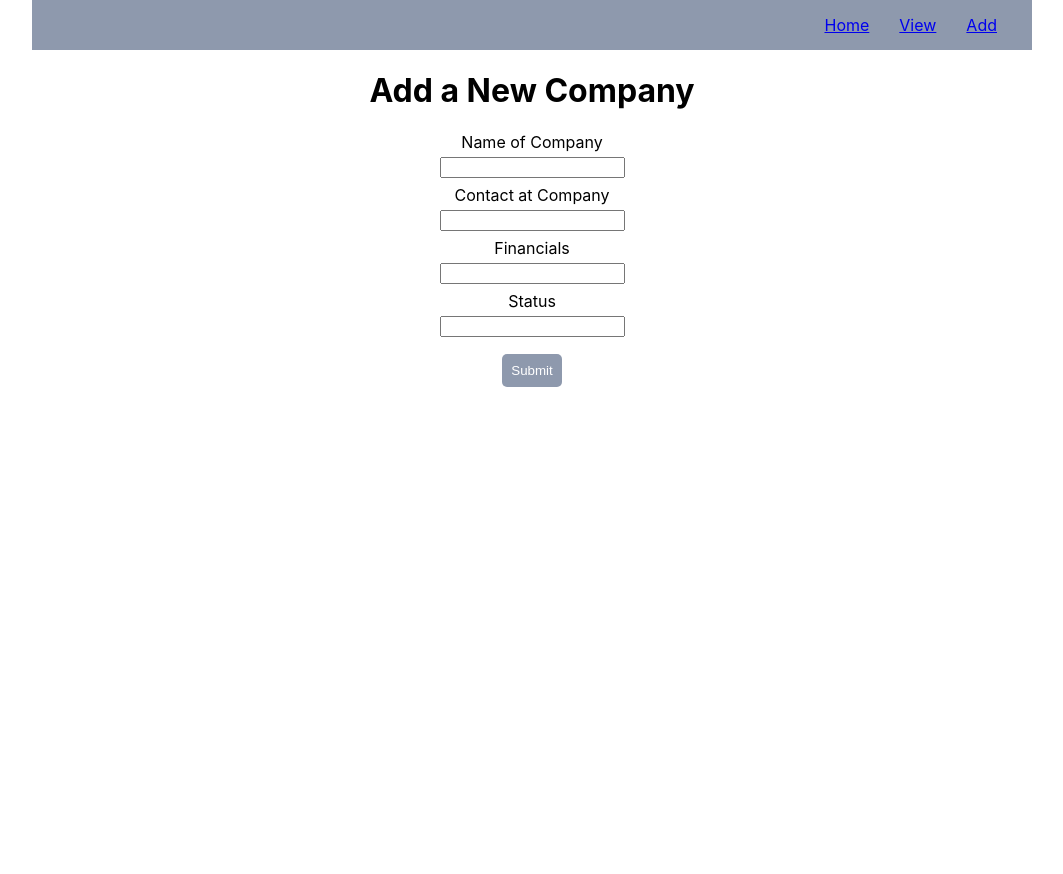
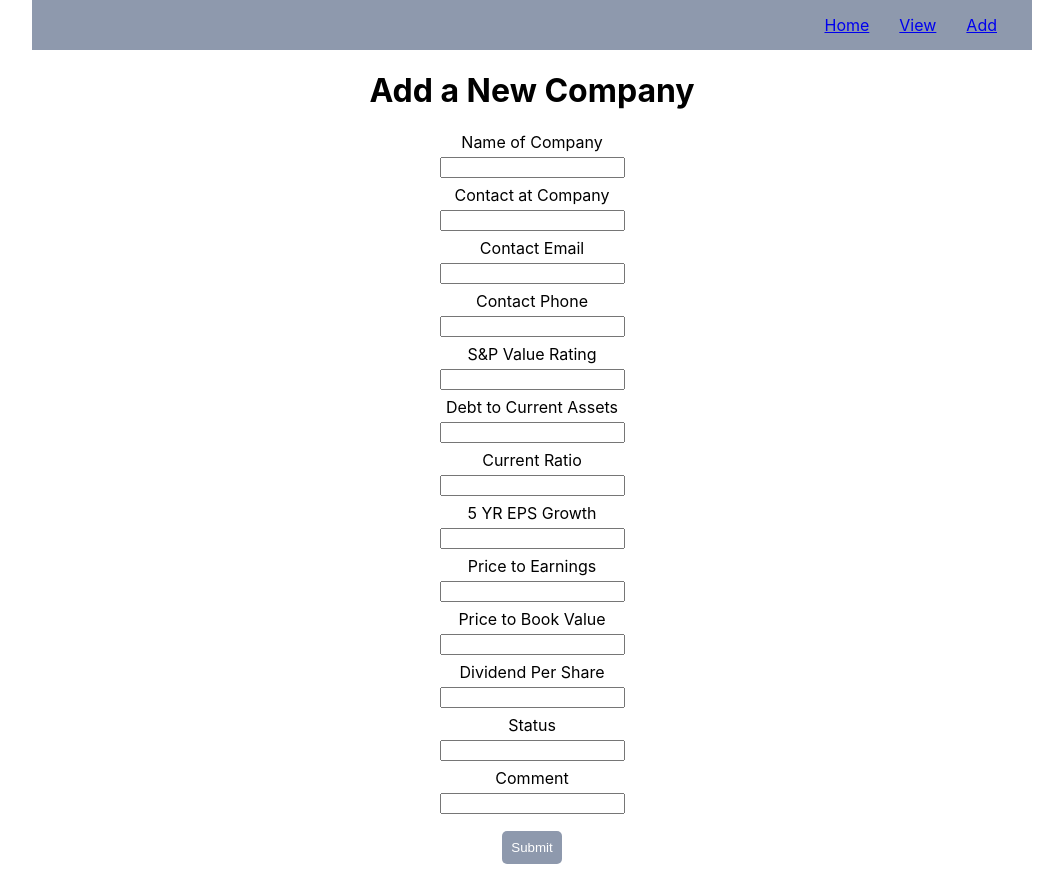
Before and after one commit to deepbsd/AcquireCo, a React (Create React App) app: page /addcompany in a window 1280 px wide. Shown: the whole page, without its empty margins (108-1171 px from the left). Before the commit the page ends 800 px from the top, so only its background shows below. Built offline with nearby package versions, Linux system fonts and the light colour scheme.

Commit message:
got add working on new schema

```diff
--- a/src/components/addcompany.js
+++ b/src/components/addcompany.js
@@ -12,16 +12,33 @@ class AddCompany extends Component {
         ev.preventDefault();
         const name = this.getCompanyName.value;
         const contact = this.getCompanyContact.value;
-        const financials = this.getCompanyFinancials.value;
-        const status = this.getCompanyStatus.value;
+        const contactEmail = this.getCompanyContactEmail.value;
+        const contactPhone = this.getCompanyContactPhone.value;
+        const SPValue = this.getCompanySPValue.value;
+        const DebtToCA = this.getCompanyDebtToCA.value;
+        const CR = this.getCompanyCR.value;
+        const fiveYrEPSGrowth = this.getFiveYrEPSGrowth.value;
+        const PE = this.getCompanyPE.value;
+        const PBV = this.getCompanyPBV.value;
+        const DivPS = this.getCompanyDivPS.value;
+        const Status = this.getCompanyStatus.value;
+        const comment = this.getCompanyComment.value;
 
         const company = {
             id: new Date(),
             name,
             contact,
-            financials,
-            status,
-            editing: false
+            contactEmail,
+            contactPhone,
+            SPValue,
+            DebtToCA,
+            CR,
+            fiveYrEPSGrowth,
+            PE,
+            PBV,
+            DivPS,
+            Status,
+            comment
         }
 
         //console.log("Company: ",company)
@@ -57,13 +74,58 @@ class AddCompany extends Component {
            </div>
 
            <div className="formGroup">
-               <label htmlFor="formInput">Financials</label><br />
-               <input type="text"  ref={(input)=>this.getCompanyFinancials = input} />
+               <label htmlFor="formInput">Contact Email</label><br />
+               <input type="text"  ref={(input)=>this.getCompanyContactEmail = input} />
+           </div>
+
+           <div className="formGroup">
+               <label htmlFor="formInput">Contact Phone</label><br />
+               <input type="text"  ref={(input)=>this.getCompanyContactPhone = input} />
+           </div>
+
+           <div className="formGroup">
+               <label htmlFor="formInput">S&P Value Rating</label><br />
+               <input type="text"  ref={(input)=>this.getCompanySPValue = input} />
+           </div>
+
+           <div className="formGroup">
+               <label htmlFor="formInput">Debt to Current Assets</label><br />
+               <input type="text"  ref={(input)=>this.getCompanyDebtToCA = input} />
+           </div>
+
+           <div className="formGroup">
+               <label htmlFor="formInput">Current Ratio</label><br />
+               <input type="text"  ref={(input)=>this.getCompanyCR = input} />
+           </div>
+
+           <div className="formGroup">
+               <label htmlFor="formInput">5 YR EPS Growth</label><br />
+               <input type="text"  ref={(input)=>this.getFiveYrEPSGrowth = input} />
+           </div>
+
+           <div className="formGroup">
+               <label htmlFor="formInput">Price to Earnings</label><br />
+               <input type="text"  ref={(input)=>this.getCompanyPE = input} />
+           </div>
+
+           <div className="formGroup">
+               <label htmlFor="formInput">Price to Book Value</label><br />
+               <input type="text"  ref={(input)=>this.getCompanyPBV = input} />
+           </div>
+
+           <div className="formGroup">
+               <label htmlFor="formInput">Dividend Per Share</label><br />
+               <input type="text"  ref={(input)=>this.getCompanyDivPS = input} />
            </div>
 
            <div className="formGroup">
                <label htmlFor="formInput">Status</label><br />
                <input type="text"  ref={(input)=>this.getCompanyStatus = input} />
+           </div>
+
+        <div className="formGroup">
+               <label htmlFor="formInput">Comment</label><br />
+               <input type="text"  ref={(input)=>this.getCompanyComment = input} />
            </div>
            <button className="Button">
               Submit
--- a/src/components/smallcompany.js
+++ b/src/components/smallcompany.js
@@ -7,15 +7,18 @@ export default function Smallcompany(props){
             <h2>{props.name}</h2>
             <h4>contact:</h4>
             <table>
+            <tbody>
               <tr><th>Name</th><th>Email</th><th>Phone</th></tr>
 
               <tr><td>{props.contact}</td>
               <td>{props.contactEmail}</td>
               <td>{props.contactPhone}</td>
               </tr>
+             </tbody>
             </table>
             <h4>financials:</h4>
             <table>
+             <tbody>
               <tr>
                 <th>S&P Quality</th>
                 <th>TD/CA</th>
@@ -40,13 +43,14 @@ export default function Smallcompany(props){
                 <td>{props.DivPS}</td>
                 <td>{}</td>
               </tr>
+             </tbody>
             </table>
 
             <p>old: {props.financials}</p>
             <h4>status:</h4>
-            <p>{props.status}</p>
+            <p>{props.Status}</p>
             <h4>comment:</h4>
-            <p><emph>{props.comment}</emph></p>
+            <p><em>{props.comment}</em></p>
         </div>
     );
 }
--- a/src/reducers/index.js
+++ b/src/reducers/index.js
@@ -16,7 +16,7 @@ const initialState = {
                 PE: "12.3",
                 PBV: "1.2",
                 DivPS: "0.37",
-                status: "still researching",
+                Status: "still researching",
                 comment: "Good company, great management"
             },
             {
@@ -33,7 +33,7 @@ const initialState = {
                 PE: "12.3",
                 PBV: "1.2",
                 DivPS: "0.37",
-                status: "still researching",
+                Status: "still researching",
                 comment: "Good company, evolving management"
             },
             {
@@ -50,7 +50,7 @@ const initialState = {
                 PE: "12.3",
                 PBV: "1.2",
                 DivPS: "0.37",
-                status: "still researching",
+                Status: "still researching",
                 comment: "Good company, needs better management"
             }
     ]
@@ -59,7 +59,7 @@ const initialState = {
 
 export const acquireCoReducer = (state=initialState, action) => {
     if(action.type === actions.ADD_COMPANY){
-        //console.log("action.company: ",action)
+        console.log("action.company: ",action)
         return Object.assign({}, state, {
             companies: [...state.companies, action.company]
         });
```
